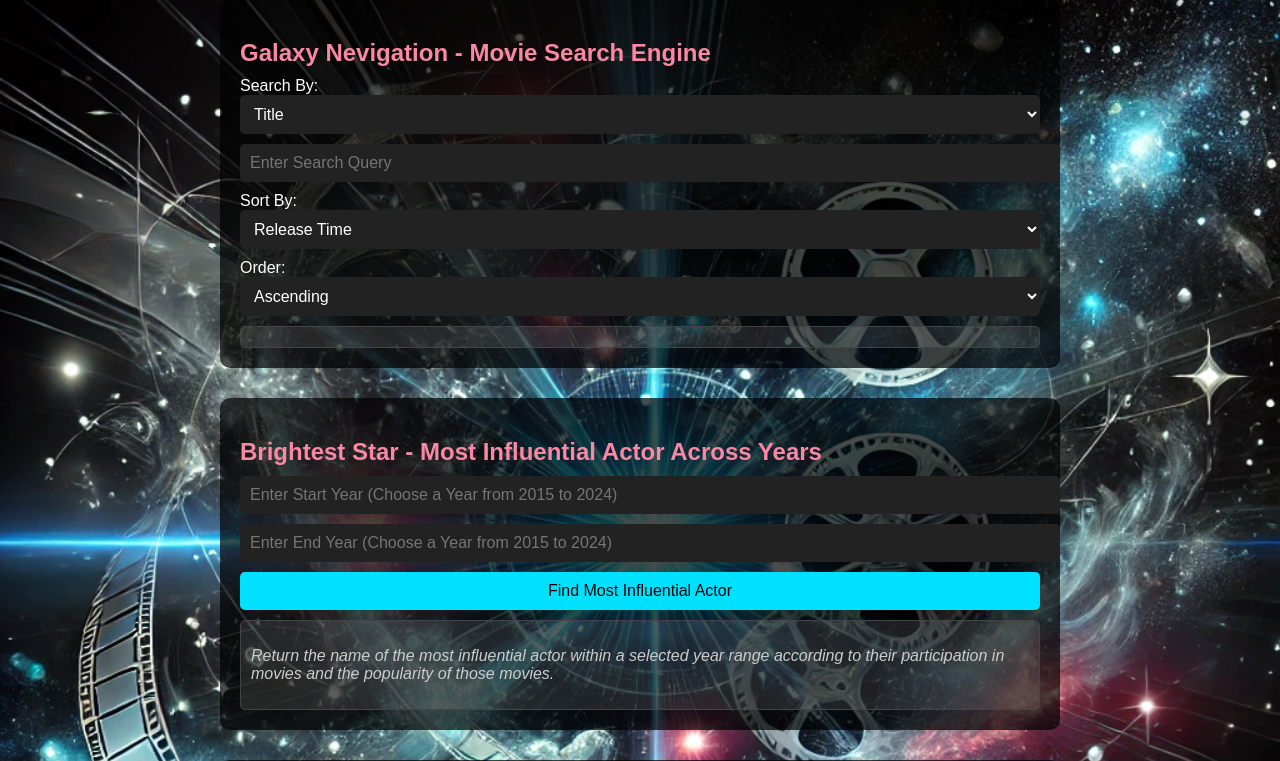
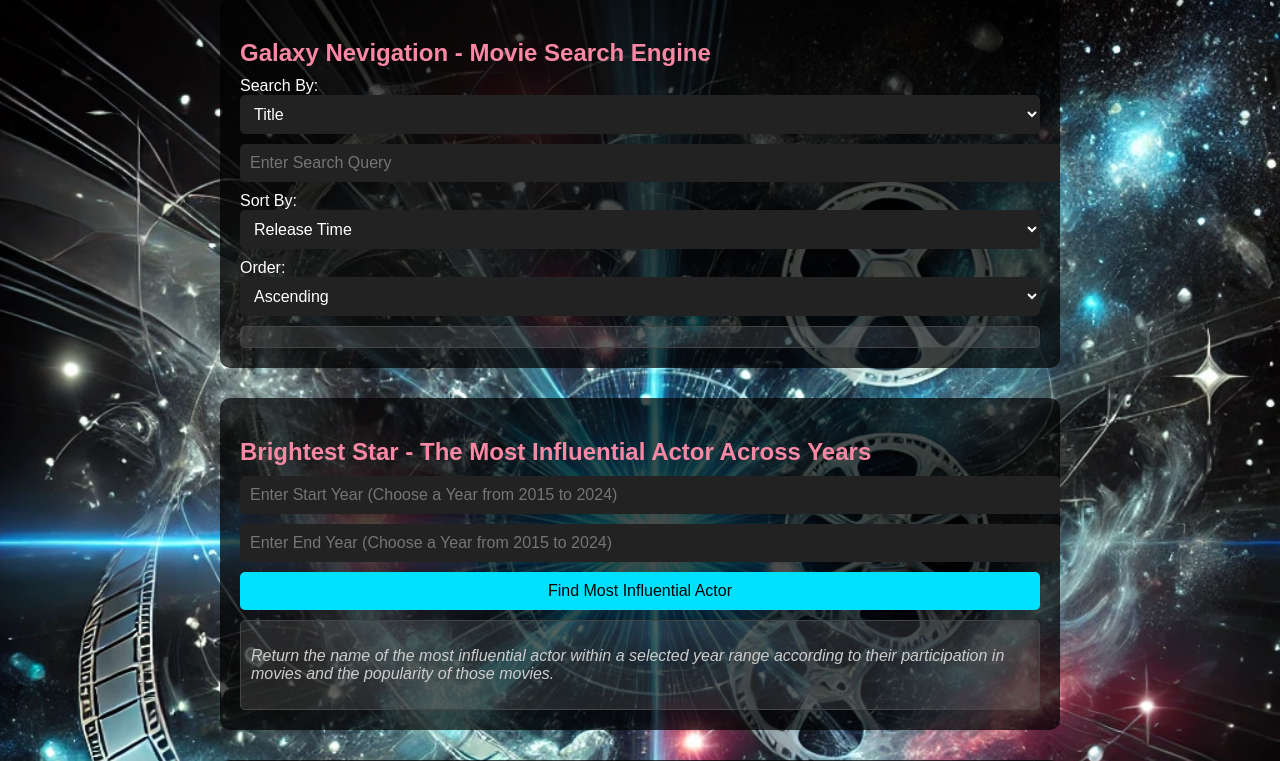
Before and after one commit to yue-wu-1/cinematic-galaxy-nexus, a Flask app: page / in a window 1280 px wide. Shown: the part 108-869 px from the top of the page. Run offline with Flask 3, Linux system fonts and the light colour scheme; parts of the project's set-up code (start-up, migrations or seed data) failed here and were passed over.

Commit message:
final version

```diff
--- a/templates/index.html
+++ b/templates/index.html
@@ -270,9 +270,9 @@
         <div id="search-results" class="results"></div>
     </div>
 
-    <!-- 2. Brightest Star - Most Influential Actor Across Years -->
+    <!-- 2. Brightest Star - The Most Influential Actor Across Years -->
     <div class="section">
-        <h2>Brightest Star - Most Influential Actor Across Years</h2>
+        <h2>Brightest Star - The Most Influential Actor Across Years</h2>
         <input type="number" id="start_year" placeholder="Enter Start Year (Choose a Year from 2015 to 2024)" min="2015" max="2024" />
         <input type="number" id="end_year" placeholder="Enter End Year (Choose a Year from 2015 to 2024)" min="2015" max="2024" />
         <button onclick="findInfluentialActors()">Find Most Influential Actor</button>
@@ -310,9 +310,9 @@
         <div id="shortest-actor-connection-results" class="results">
             <p class="placeholder-text">
                 <strong>Output Example:</strong> <br><br>
-                <strong>Starry Connection:</strong> <br>
+                <strong>Starry Connection:</strong> <br><br>
                 Scarlett Johansson → Ashley Johnson → Jessica Chastain <br><br>
-                <strong>Cosmic Voyage:</strong> <br>
+                <strong>Cosmic Voyage:</strong> <br><br>
                 Scarlett Johansson and Ashley Johnson both act in movies: The Avengers <br><br>
                 Ashley Johnson and Jessica Chastain both act in movies: The Help.
             </p>
@@ -442,7 +442,7 @@
             if (data.success) {
                 // Create a paragraph element to hold the result
                 const p = document.createElement("p");
-                p.textContent = `Most Influential Actor ${periodText}: `;
+                p.textContent = `The Most Influential Actor ${periodText}: `;
 
                 // Create a clickable span for the actor name
                 const actorSpan = document.createElement("span");
```
Also changed, not shown: static/flipped_connections.png (added), static/jk simmons_connections.png (added), static/samuel l jackson_connections.png (added), static/spiderman_connections.png (added), 1 other file.
